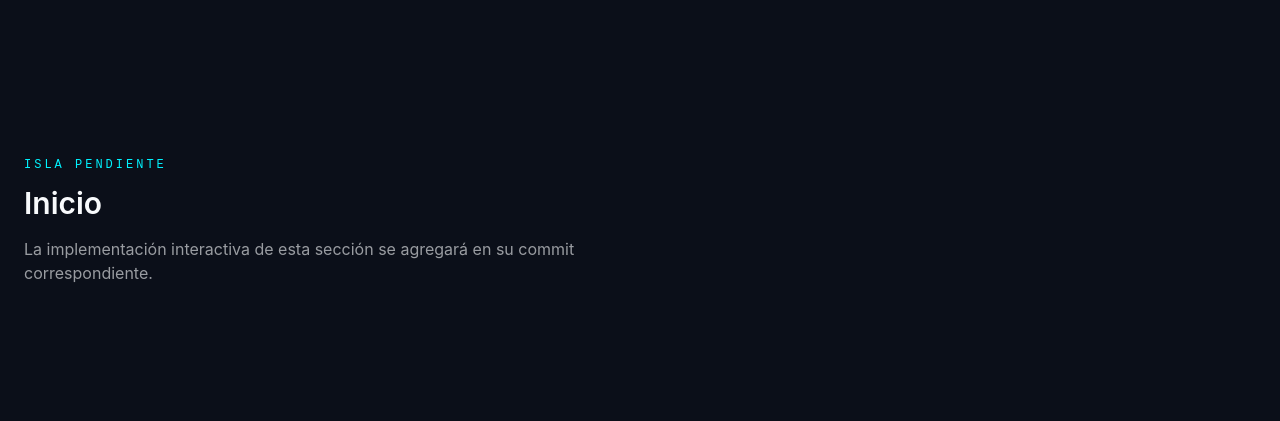
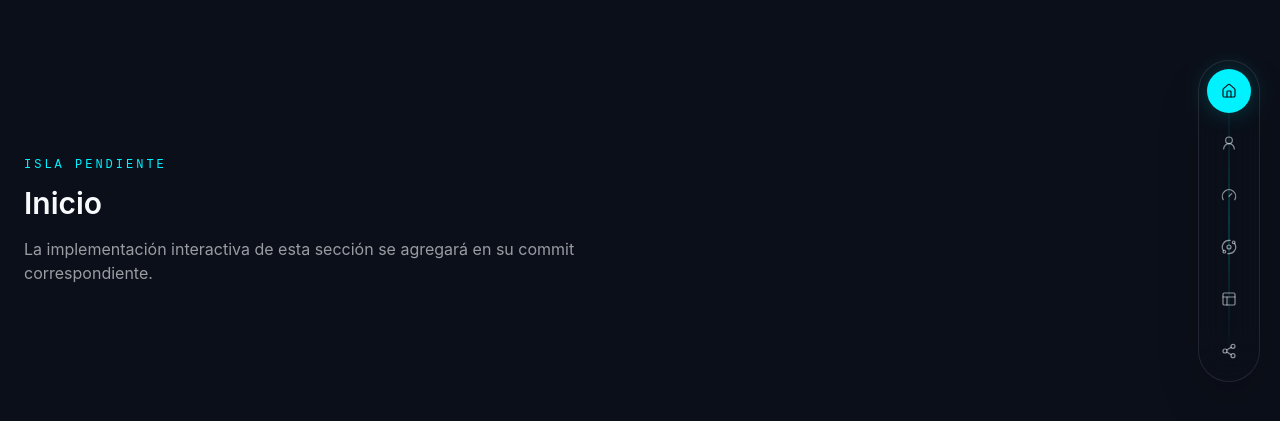
Before and after one commit to smolina-2021528/PortafolioPersonal, a React (Vite) app: page / in a window 1280 px wide. Shown: the part 179-600 px from the top of the page. Built offline with nearby package versions, Linux system fonts and the light colour scheme.

Commit message:
feat: agregar sidebar derecho de navegacion

```diff
--- /dev/null
+++ b/src/islands/right-sidebar/RightSidebar.jsx
@@ -0,0 +1,187 @@
+import { AnimatePresence, motion } from "motion/react";
+import {
+  Gauge,
+  Home,
+  Menu,
+  Orbit,
+  PanelsTopLeft,
+  Share2,
+  UserRound,
+  X,
+} from "lucide-react";
+import { useEffect, useMemo, useState } from "react";
+
+import SidebarLink from "./SidebarLink";
+import useActiveSection from "./useActiveSection";
+
+const navigationItems = [
+  {
+    id: "inicio",
+    label: "Inicio",
+    icon: Home,
+  },
+  {
+    id: "perfil",
+    label: "Perfil",
+    icon: UserRound,
+  },
+  {
+    id: "habilidades",
+    label: "Habilidades",
+    icon: Gauge,
+  },
+  {
+    id: "formacion",
+    label: "Formación",
+    icon: Orbit,
+  },
+  {
+    id: "proyectos",
+    label: "Proyectos",
+    icon: PanelsTopLeft,
+  },
+  {
+    id: "redes",
+    label: "Redes",
+    icon: Share2,
+  },
+];
+
+function RightSidebar() {
+  const [isMobileMenuOpen, setIsMobileMenuOpen] = useState(false);
+
+  const sectionIds = useMemo(
+    () => navigationItems.map((item) => item.id),
+    [],
+  );
+
+  const activeSection = useActiveSection(sectionIds);
+
+  useEffect(() => {
+    if (!isMobileMenuOpen) {
+      return undefined;
+    }
+
+    const handleEscape = (event) => {
+      if (event.key === "Escape") {
+        setIsMobileMenuOpen(false);
+      }
+    };
+
+    window.addEventListener("keydown", handleEscape);
+
+    return () => {
+      window.removeEventListener("keydown", handleEscape);
+    };
+  }, [isMobileMenuOpen]);
+
+  const handleNavigate = () => {
+    setIsMobileMenuOpen(false);
+  };
+
+  return (
+    <>
+      <nav
+        aria-label="Navegación principal por secciones"
+        className="fixed right-5 top-1/2 z-40 hidden -translate-y-1/2 lg:block"
+      >
+        <div className="relative rounded-full border border-white/10 bg-background/80 p-2 shadow-2xl backdrop-blur-xl">
+          <span
+            aria-hidden="true"
+            className="absolute bottom-5 left-1/2 top-5 w-px -translate-x-1/2 bg-linear-to-b from-transparent via-cyan-electric/35 to-transparent"
+          />
+
+          <ul className="relative flex flex-col gap-2">
+            {navigationItems.map((item) => (
+              <li key={item.id}>
+                <SidebarLink
+                  item={item}
+                  isActive={activeSection === item.id}
+                  onNavigate={handleNavigate}
+                />
+              </li>
+            ))}
+          </ul>
+        </div>
+      </nav>
+
+      <div className="fixed bottom-5 right-4 z-50 lg:hidden">
+        <AnimatePresence>
+          {isMobileMenuOpen ? (
+            <motion.nav
+              id="mobile-section-navigation"
+              aria-label="Navegación móvil por secciones"
+              initial={{
+                opacity: 0,
+                y: 16,
+                scale: 0.96,
+              }}
+              animate={{
+                opacity: 1,
+                y: 0,
+                scale: 1,
+              }}
+              exit={{
+                opacity: 0,
+                y: 12,
+                scale: 0.96,
+              }}
+              transition={{
+                duration: 0.18,
+              }}
+              className="mb-3 w-64 rounded-2xl border border-white/10 bg-background/95 p-3 shadow-2xl backdrop-blur-xl"
+            >
+              <p className="px-3 pb-3 pt-1 font-mono text-[0.65rem] uppercase tracking-[0.2em] text-cyan-electric">
+                Navegación
+              </p>
+
+              <ul className="space-y-1">
+                {navigationItems.map((item) => (
+                  <li key={item.id}>
+                    <SidebarLink
+                      item={item}
+                      isActive={activeSection === item.id}
+                      onNavigate={handleNavigate}
+                      showLabel
+                    />
+                  </li>
+                ))}
+              </ul>
+            </motion.nav>
+          ) : null}
+        </AnimatePresence>
+
+        <button
+          type="button"
+          aria-label={
+            isMobileMenuOpen
+              ? "Cerrar menú de navegación"
+              : "Abrir menú de navegación"
+          }
+          aria-expanded={isMobileMenuOpen}
+          aria-controls="mobile-section-navigation"
+          onClick={() =>
+            setIsMobileMenuOpen(
+              (currentState) => !currentState,
+            )
+          }
+          className="ml-auto grid size-13 place-items-center rounded-full border border-cyan-electric/35 bg-background/95 text-cyan-electric shadow-[0_0_28px_rgba(0,242,254,0.2)] backdrop-blur-xl transition-transform hover:scale-105"
+        >
+          {isMobileMenuOpen ? (
+            <X
+              aria-hidden="true"
+              className="size-5"
+            />
+          ) : (
+            <Menu
+              aria-hidden="true"
+              className="size-5"
+            />
+          )}
+        </button>
+      </div>
+    </>
+  );
+}
+
+export default RightSidebar;
--- /dev/null
+++ b/src/islands/right-sidebar/SidebarLink.jsx
@@ -0,0 +1,42 @@
+function SidebarLink({ item, isActive, onNavigate, showLabel = false }) {
+  const Icon = item.icon;
+
+  return (
+    <a
+      href={`#${item.id}`}
+      aria-label={`Ir a la sección ${item.label}`}
+      aria-current={isActive ? "location" : undefined}
+      onClick={onNavigate}
+      className={`group relative flex min-h-11 items-center rounded-full transition-colors focus-visible:outline-none ${
+        showLabel
+          ? "w-full gap-3 px-4 py-2"
+          : "w-11 justify-center"
+      } ${
+        isActive
+          ? "bg-cyan-electric text-background shadow-[0_0_24px_rgba(0,242,254,0.22)]"
+          : "text-foreground/55 hover:bg-white/8 hover:text-foreground"
+      }`}
+    >
+      <Icon
+        aria-hidden="true"
+        className="size-4 shrink-0"
+        strokeWidth={1.8}
+      />
+
+      {showLabel ? (
+        <span className="font-mono text-xs uppercase tracking-[0.16em]">
+          {item.label}
+        </span>
+      ) : (
+        <span
+          aria-hidden="true"
+          className="pointer-events-none absolute right-[calc(100%+0.75rem)] whitespace-nowrap rounded-md border border-cyan-electric/20 bg-background/95 px-3 py-2 font-mono text-xs uppercase tracking-[0.16em] text-foreground opacity-0 shadow-xl backdrop-blur-md transition-all duration-200 group-hover:-translate-x-1 group-hover:opacity-100 group-focus-visible:-translate-x-1 group-focus-visible:opacity-100"
+        >
+          {item.label}
+        </span>
+      )}
+    </a>
+  );
+}
+
+export default SidebarLink;
--- /dev/null
+++ b/src/islands/right-sidebar/useActiveSection.jsx
@@ -0,0 +1,70 @@
+import { useEffect, useState } from "react";
+
+function getInitialSection(sectionIds) {
+  if (typeof window === "undefined") {
+    return sectionIds[0];
+  }
+
+  const hashSection = window.location.hash.replace("#", "");
+
+  return sectionIds.includes(hashSection)
+    ? hashSection
+    : sectionIds[0];
+}
+
+function useActiveSection(sectionIds) {
+  const [activeSection, setActiveSection] = useState(() =>
+    getInitialSection(sectionIds),
+  );
+
+  useEffect(() => {
+    const sections = sectionIds
+      .map((sectionId) => document.getElementById(sectionId))
+      .filter(Boolean);
+
+    if (!sections.length) {
+      return undefined;
+    }
+
+    const observer = new IntersectionObserver(
+      (entries) => {
+        const visibleSections = entries
+          .filter((entry) => entry.isIntersecting)
+          .sort(
+            (firstEntry, secondEntry) =>
+              secondEntry.intersectionRatio -
+              firstEntry.intersectionRatio,
+          );
+
+        if (visibleSections[0]) {
+          setActiveSection(visibleSections[0].target.id);
+        }
+      },
+      {
+        rootMargin: "-35% 0px -50% 0px",
+        threshold: [0, 0.1, 0.25, 0.5, 0.75],
+      },
+    );
+
+    sections.forEach((section) => observer.observe(section));
+
+    const handleHashChange = () => {
+      const hashSection = window.location.hash.replace("#", "");
+
+      if (sectionIds.includes(hashSection)) {
+        setActiveSection(hashSection);
+      }
+    };
+
+    window.addEventListener("hashchange", handleHashChange);
+
+    return () => {
+      observer.disconnect();
+      window.removeEventListener("hashchange", handleHashChange);
+    };
+  }, [sectionIds]);
+
+  return activeSection;
+}
+
+export default useActiveSection;
--- a/src/pages/PortfolioPage.jsx
+++ b/src/pages/PortfolioPage.jsx
@@ -1,3 +1,4 @@
+import RightSidebar from "../islands/right-sidebar/RightSidebar";
 import ContactSection from "../sections/ContactSection";
 import CurriculumSection from "../sections/CurriculumSection";
 import ProfileSection from "../sections/ProfileSection";
@@ -8,7 +9,11 @@ import WelcomeSection from "../sections/WelcomeSection";
 function PortfolioPage() {
   return (
     <>
-      <h1 className="sr-only">Portafolio de Sebastián Molina</h1>
+      <h1 className="sr-only">
+        Portafolio de Sebastián Molina
+      </h1>
+
+      <RightSidebar />
 
       <WelcomeSection />
       <ProfileSection />
```
